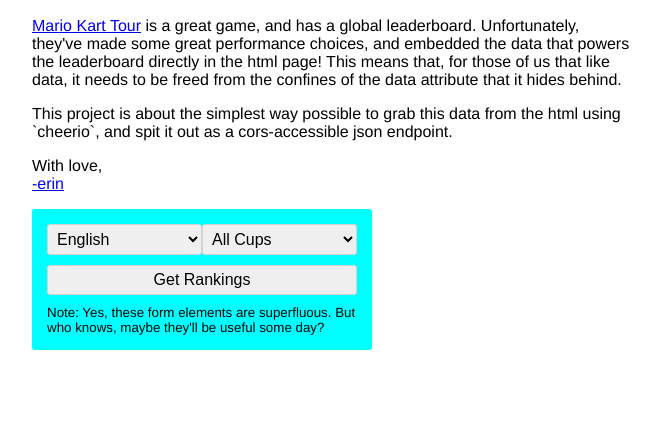
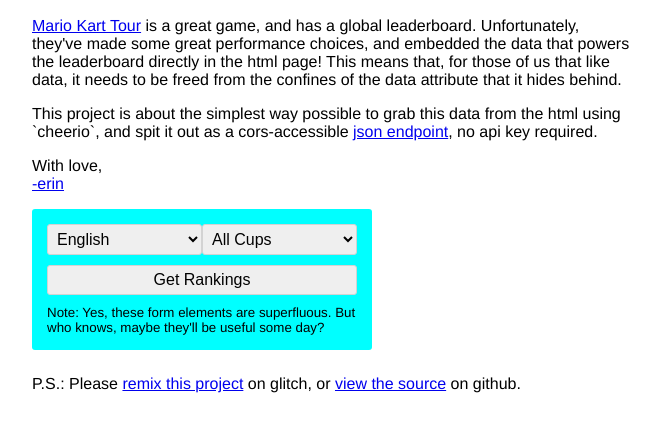
Before and after one commit to everyplace/mario-kart-tour-api, a website: page views/index.html in a window 1280 px wide. Shown: the part 121-552 px from the top of the page, without its empty margins (0-660 px from the left). Drawn offline with Linux system fonts and the light colour scheme.

Commit message:
💡🎅 Updated with Glitch

```diff
--- a/views/index.html
+++ b/views/index.html
@@ -25,7 +25,8 @@
     </p>
     <p>
       This project is about the simplest way possible to grab this data from the html using `cheerio`,
-      and spit it out as a cors-accessible json endpoint.
+      and spit it out as a cors-accessible <a href="https://mario-kart-tour-api.glitch.me/api">json endpoint</a>,
+      no api key required.
     </p>
     <p>
       With love, <br><a href="https://erinsparling.glitch.me">-erin</a>
@@ -43,6 +44,9 @@
       <input type="submit" name="submit" value="Get Rankings" />
       <small>Note: Yes, these form elements are superfluous. But who knows, maybe they'll be useful some day?</small>
     </form>
-
+    <p>
+      P.S.: Please <a href="https://glitch.com/~mario-kart-tour-api">remix this project</a> on glitch,
+      or <a href="https://github.com/everyplace/mario-kart-tour-api">view the source</a> on github.
+    </p>
   </body>
 </html>
```
